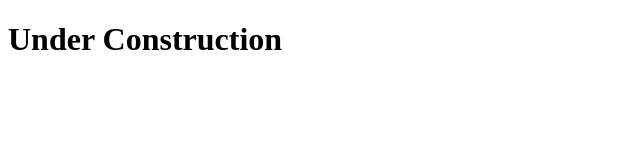
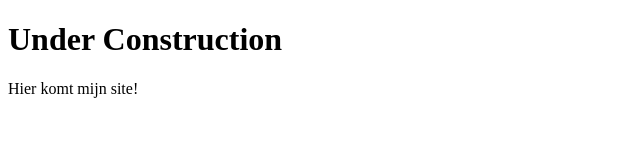
Before and after one commit to dc-wu/dc-wu.github.io, a plain HTML site: page index.html in a window 1280 px wide. Shown: the whole page, without its empty margins (0-640 px from the left). Drawn offline with Linux system fonts and the light colour scheme.

Commit message:
Add paragraph to under construction

```diff
--- a/index.html
+++ b/index.html
@@ -8,5 +8,6 @@
 <body>
     <main>
         <h1>Under Construction</h1>
+        <p>Hier komt mijn site!</p>
     </main>
 </body>
```
